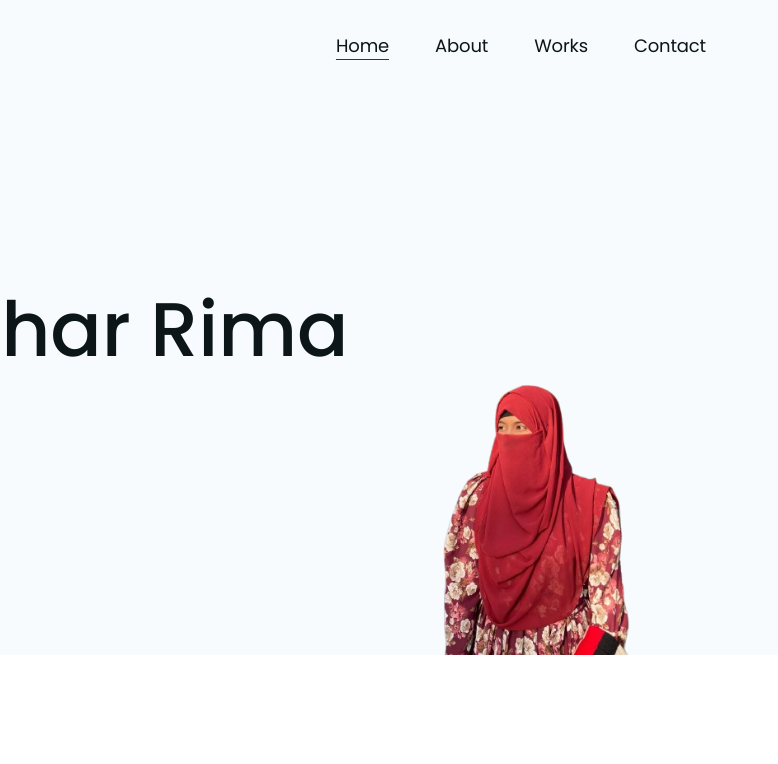
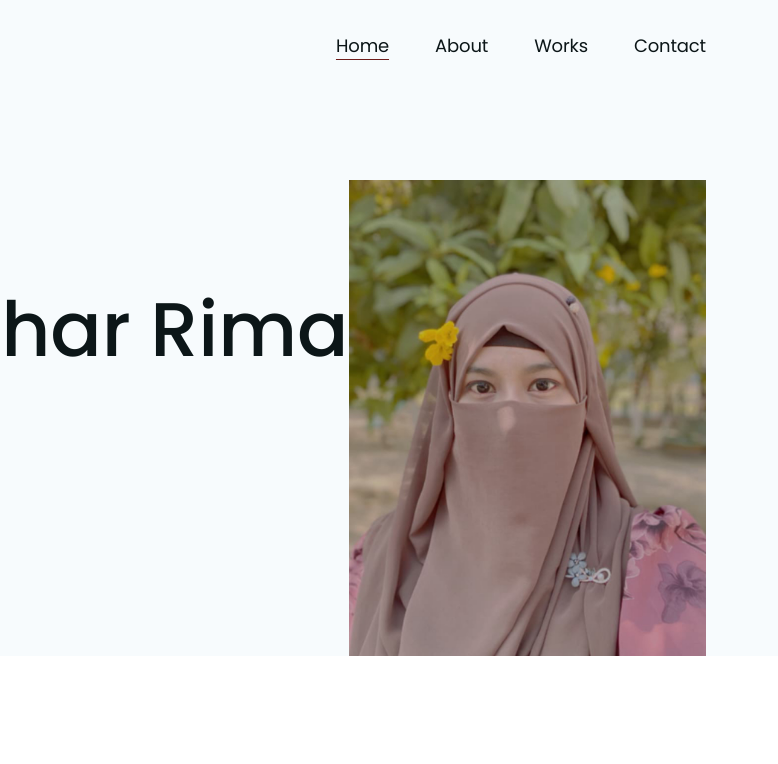
Before and after one commit to misrima/MY-Portfolio, a plain HTML site: page index.html in a window 1280 px wide. Shown: the top 764 px of the page, 502-1280 px from the left. Drawn offline with nearby package versions, Linux system fonts and the light colour scheme.

Commit message:
Update index.html

```diff
--- a/index.html
+++ b/index.html
@@ -76,7 +76,7 @@
           </div>
         </div>
         <div class="hero-img">
-          <img src="img/hero/hero2.png" />
+          <img src="img/hero/rima-image.jpg" />
         </div>
       </div>
     </div>
```
